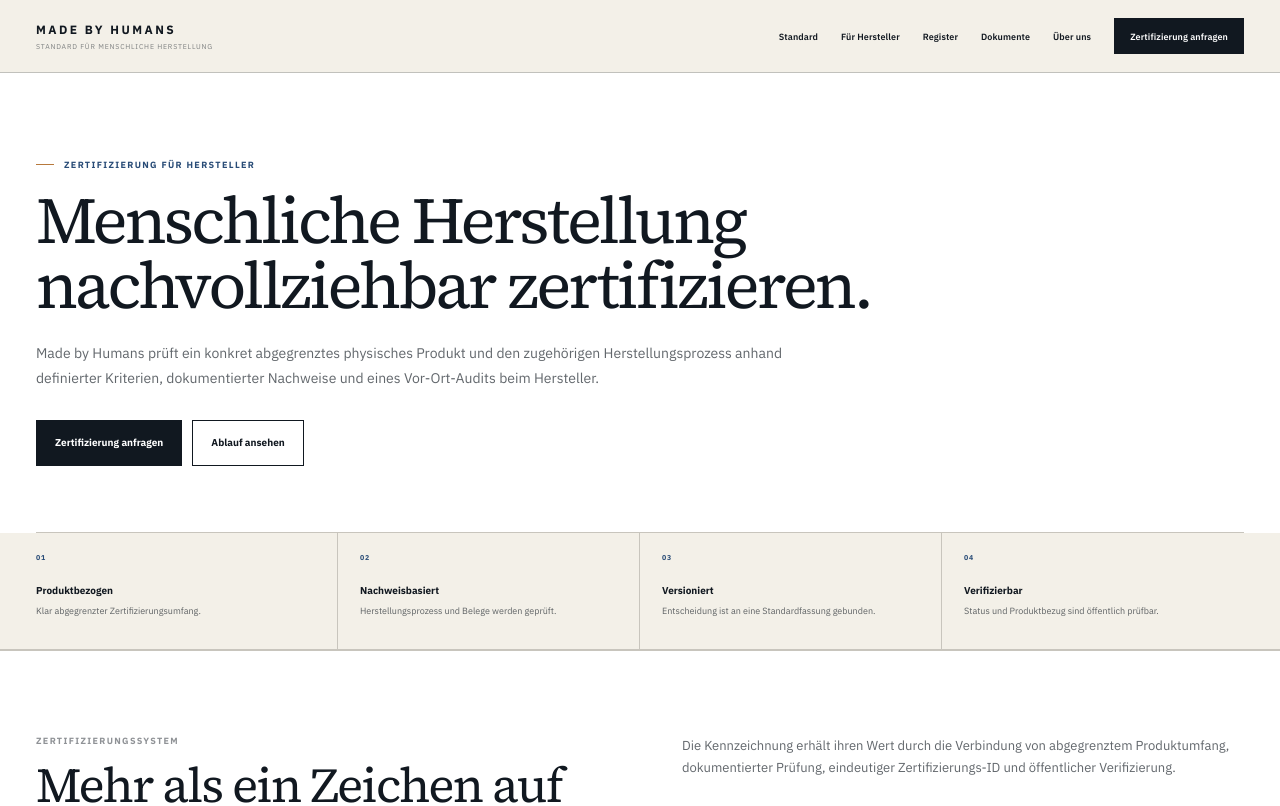
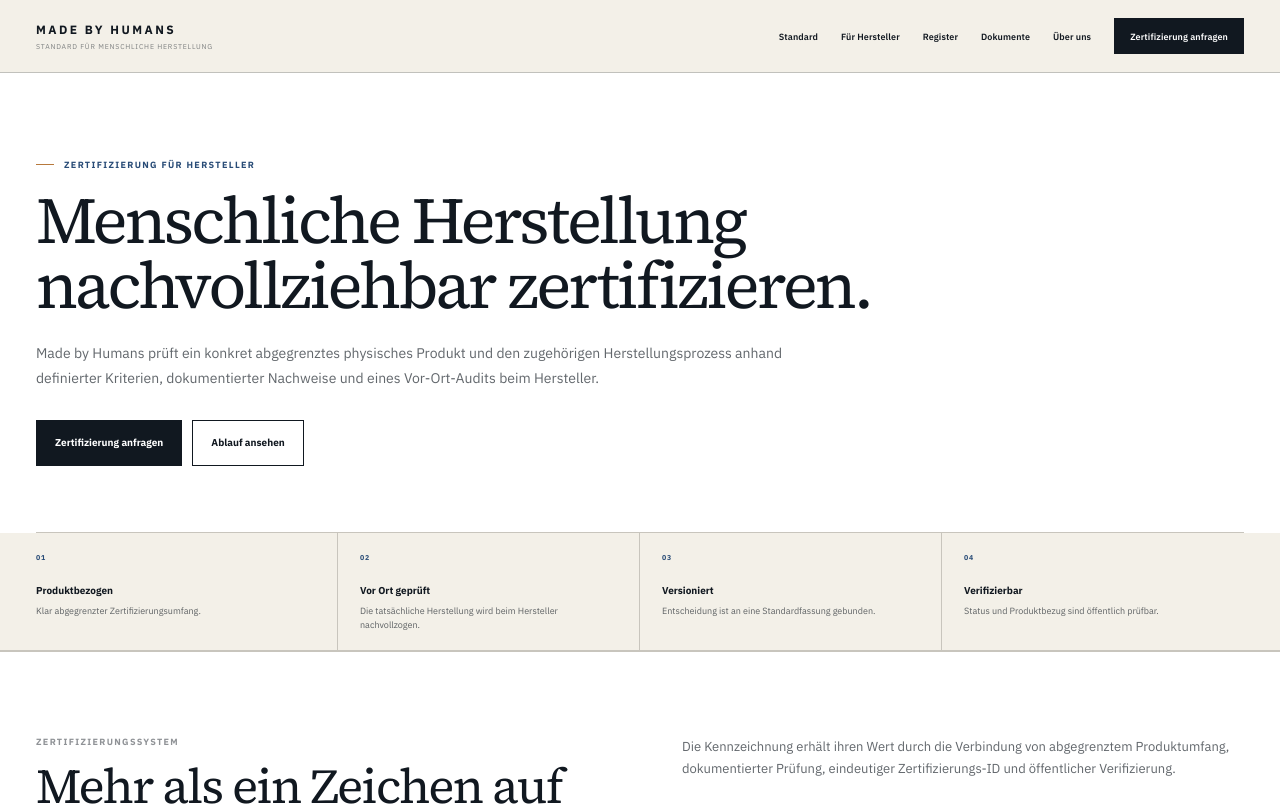
Before and after one commit to dennis-glaser-coder/human-certification-web, a Next.js app: page /fuer-hersteller in a window 1280 px wide. Shown: the top 806 px of the page. Built offline with nearby package versions, Linux system fonts and the light colour scheme.

Commit message:
Vor-Ort-Audit auch im Hersteller-Metaband sichtbar machen

```diff
--- a/src/app/fuer-hersteller/page.js
+++ b/src/app/fuer-hersteller/page.js
@@ -125,7 +125,7 @@ export default function ManufacturerPage() {
       <section className="manufacturerMetaBand" aria-label="Kernbestandteile der Zertifizierung">
         <div className="shell manufacturerMetaGrid">
           <div><span>01</span><strong>Produktbezogen</strong><p>Klar abgegrenzter Zertifizierungsumfang.</p></div>
-          <div><span>02</span><strong>Nachweisbasiert</strong><p>Herstellungsprozess und Belege werden geprüft.</p></div>
+          <div><span>02</span><strong>Vor Ort geprüft</strong><p>Die tatsächliche Herstellung wird beim Hersteller nachvollzogen.</p></div>
           <div><span>03</span><strong>Versioniert</strong><p>Entscheidung ist an eine Standardfassung gebunden.</p></div>
           <div><span>04</span><strong>Verifizierbar</strong><p>Status und Produktbezug sind öffentlich prüfbar.</p></div>
         </div>
```
